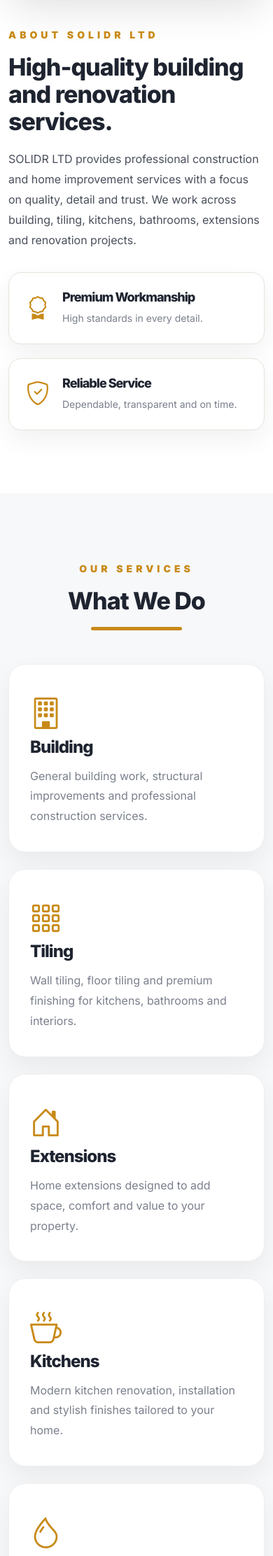
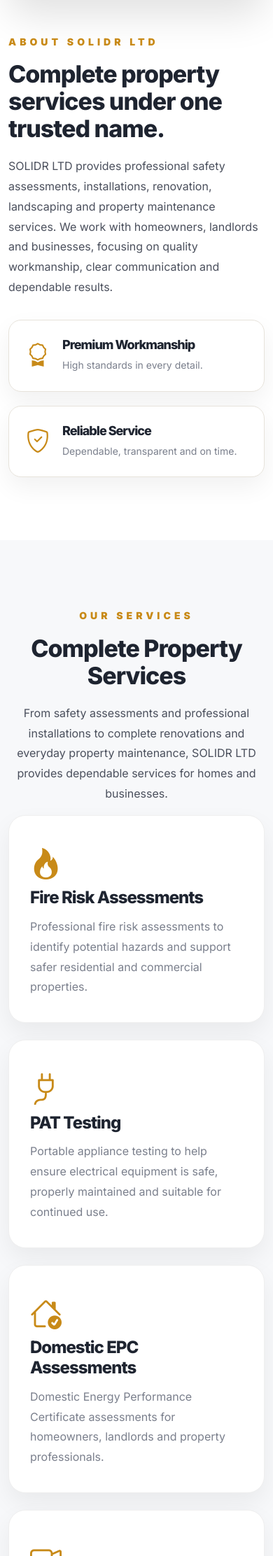
Before and after one commit to FT005/SolidR-Website, a Flask app: page / in a window 390 px wide. Shown: the part 1610-3834 px from the top of the page at 70% size. Run offline with Flask 3, Linux system fonts and the light colour scheme.

Commit message:
Revise service descriptions and update contact options
Updated service descriptions and added new services to the contact form.

```diff
--- a/templates/index.html
+++ b/templates/index.html
@@ -58,8 +58,9 @@
                     <span>Delivering Trust.</span>
                 </h1>
 
-                <p class="hero-text">
-                    Professional construction, renovation, tiling, kitchen, bathroom and extension specialists delivering premium workmanship with reliable service.
+               <p class="hero-description">
+  Professional property assessments, installations, renovations,
+  landscaping and maintenance services for homes and businesses.
 </p>
 
                 <div class="hero-buttons">
@@ -77,10 +78,11 @@
                     </div>
 
                     <div>
-                        <h3>Trusted Construction Partner</h3>
+                        <h3>Trusted Property Services Partner</h3>
 
                         <p>
-                            From planning to completion, SOLIDR LTD delivers clean finishes, strong workmanship and dependable service.
+  From safety assessments and installations to complete renovation and
+  maintenance, SOLIDR LTD delivers careful workmanship and dependable service.
 </p>
 
                         <hr>
@@ -114,11 +116,14 @@
                 <p class="section-subtitle">ABOUT SOLIDR LTD</p>
 
                 <h2 class="section-heading">
-                    High-quality building and renovation services.
+                   Complete property services under one trusted name.
                 </h2>
 
                 <p class="section-text">
-                    SOLIDR LTD provides professional construction and home improvement services with a focus on quality, detail and trust. We work across building, tiling, kitchens, bathrooms, extensions and renovation projects.
+                    SOLIDR LTD provides professional safety assessments, installations,
+  renovation, landscaping and property maintenance services. We work with
+  homeowners, landlords and businesses, focusing on quality workmanship,
+  clear communication and dependable results.
                 </p>
 
                 <div class="about-cards">
@@ -148,61 +153,231 @@
 </section>
 
 <!-- SERVICES -->
+<!-- SERVICES -->
 <section id="services" class="services-section">
   <div class="container">
 
-        <div class="text-center mb-5">
+    <div class="section-header text-center">
       <p class="section-subtitle">OUR SERVICES</p>
-            <h2 class="section-heading center-heading">What We Do</h2>
+
+      <h2 class="section-heading">
+        Complete Property Services
+      </h2>
+
+      <p class="section-description">
+        From safety assessments and professional installations to complete
+        renovations and everyday property maintenance, SOLIDR LTD provides
+        dependable services for homes and businesses.
+      </p>
     </div>
 
     <div class="row g-4">
 
+      <!-- Fire Risk Assessments -->
       <div class="col-md-6 col-lg-4">
         <div class="service-card">
-                    <i class="bi bi-building"></i>
-                    <h3>Building</h3>
-                    <p>General building work, structural improvements and professional construction services.</p>
+          <div class="service-icon">
+            <i class="bi bi-fire"></i>
+          </div>
+
+          <h3>Fire Risk Assessments</h3>
+
+          <p>
+            Professional fire risk assessments to identify potential hazards
+            and support safer residential and commercial properties.
+          </p>
         </div>
       </div>
 
+      <!-- PAT Testing -->
       <div class="col-md-6 col-lg-4">
         <div class="service-card">
-                    <i class="bi bi-grid-3x3-gap"></i>
-                    <h3>Tiling</h3>
-                    <p>Wall tiling, floor tiling and premium finishing for kitchens, bathrooms and interiors.</p>
+          <div class="service-icon">
+            <i class="bi bi-plug"></i>
+          </div>
+
+          <h3>PAT Testing</h3>
+
+          <p>
+            Portable appliance testing to help ensure electrical equipment is
+            safe, properly maintained and suitable for continued use.
+          </p>
         </div>
       </div>
 
+      <!-- Domestic EPC Assessments -->
       <div class="col-md-6 col-lg-4">
         <div class="service-card">
-                    <i class="bi bi-house-door"></i>
-                    <h3>Extensions</h3>
-                    <p>Home extensions designed to add space, comfort and value to your property.</p>
+          <div class="service-icon">
+            <i class="bi bi-house-check"></i>
+          </div>
+
+          <h3>Domestic EPC Assessments</h3>
+
+          <p>
+            Domestic Energy Performance Certificate assessments for
+            homeowners, landlords and property professionals.
+          </p>
         </div>
       </div>
 
+      <!-- CCTV Installation -->
       <div class="col-md-6 col-lg-4">
         <div class="service-card">
-                    <i class="bi bi-cup-hot"></i>
-                    <h3>Kitchens</h3>
-                    <p>Modern kitchen renovation, installation and stylish finishes tailored to your home.</p>
+          <div class="service-icon">
+            <i class="bi bi-camera-video"></i>
+          </div>
+
+          <h3>CCTV Installation</h3>
+
+          <p>
+            Reliable CCTV systems installed to improve security and provide
+            greater peace of mind for homes and businesses.
+          </p>
         </div>
       </div>
 
+      <!-- Tiling, Flooring and Carpentry -->
       <div class="col-md-6 col-lg-4">
         <div class="service-card">
-                    <i class="bi bi-droplet"></i>
-                    <h3>Bathrooms</h3>
-                    <p>Bathroom refurbishments, fittings, tiling and luxury upgrades with clean workmanship.</p>
+          <div class="service-icon">
+            <i class="bi bi-grid-3x3-gap"></i>
+          </div>
+
+          <h3>Tiling, Flooring &amp; Carpentry</h3>
+
+          <p>
+            Professional tiling, flooring and carpentry completed with careful
+            preparation, precision and a clean finish.
+          </p>
         </div>
       </div>
 
+      <!-- Painting and Decorating -->
       <div class="col-md-6 col-lg-4">
         <div class="service-card">
+          <div class="service-icon">
             <i class="bi bi-paint-bucket"></i>
-                    <h3>Renovation</h3>
-                    <p>Complete property renovation and improvement services for homes and businesses.</p>
+          </div>
+
+          <h3>Painting &amp; Decorating</h3>
+
+          <p>
+            Interior and exterior painting and decorating services designed
+            to refresh, protect and transform your property.
+          </p>
+        </div>
+      </div>
+
+      <!-- Sound System Installation -->
+      <div class="col-md-6 col-lg-4">
+        <div class="service-card">
+          <div class="service-icon">
+            <i class="bi bi-speaker"></i>
+          </div>
+
+          <h3>Sound System Installation</h3>
+
+          <p>
+            Neat and professional sound system installation for homes,
+            commercial spaces, venues and entertainment areas.
+          </p>
+        </div>
+      </div>
+
+      <!-- Custom-Built Wardrobes -->
+      <div class="col-md-6 col-lg-4">
+        <div class="service-card">
+          <div class="service-icon">
+            <i class="bi bi-door-closed"></i>
+          </div>
+
+          <h3>Custom-Built Wardrobes</h3>
+
+          <p>
+            Bespoke wardrobes designed and built to maximise storage while
+            complementing the style and layout of your room.
+          </p>
+        </div>
+      </div>
+
+      <!-- Garden Renovation and Landscaping -->
+      <div class="col-md-6 col-lg-4">
+        <div class="service-card">
+          <div class="service-icon">
+            <i class="bi bi-tree"></i>
+          </div>
+
+          <h3>Garden Renovation &amp; Landscaping</h3>
+
+          <p>
+            Garden renovation, design and landscaping services that create
+            attractive, practical and enjoyable outdoor spaces.
+          </p>
+        </div>
+      </div>
+
+      <!-- Bespoke Lighting Installation -->
+      <div class="col-md-6 col-lg-4">
+        <div class="service-card">
+          <div class="service-icon">
+            <i class="bi bi-lightbulb"></i>
+          </div>
+
+          <h3>Bespoke Lighting Installation</h3>
+
+          <p>
+            Tailored lighting installations that improve ambience,
+            functionality and the overall character of your space.
+          </p>
+        </div>
+      </div>
+
+      <!-- Shed Building and Installation -->
+      <div class="col-md-6 col-lg-4">
+        <div class="service-card">
+          <div class="service-icon">
+            <i class="bi bi-house-gear"></i>
+          </div>
+
+          <h3>Shed Building &amp; Installation</h3>
+
+          <p>
+            Shed construction and installation for secure storage,
+            workshops and practical garden spaces.
+          </p>
+        </div>
+      </div>
+
+      <!-- Bathroom and Kitchen Renovation -->
+      <div class="col-md-6 col-lg-4">
+        <div class="service-card">
+          <div class="service-icon">
+            <i class="bi bi-tools"></i>
+          </div>
+
+          <h3>Bathroom &amp; Kitchen Renovation</h3>
+
+          <p>
+            Complete bathroom and kitchen renovation services, from
+            preparation and installation through to the final finish.
+          </p>
+        </div>
+      </div>
+
+      <!-- General Handyman -->
+      <div class="col-md-6 col-lg-4">
+        <div class="service-card">
+          <div class="service-icon">
+            <i class="bi bi-hammer"></i>
+          </div>
+
+          <h3>General Handyman Services</h3>
+
+          <p>
+            Dependable support with repairs, maintenance, fitting,
+            installation and everyday property improvement tasks.
+          </p>
         </div>
       </div>
 
@@ -268,7 +443,7 @@
                     <p>Building Quality.<br>Delivering Trust.</p>
 
                     <div class="brand-info">
-                        <span><i class="bi bi-telephone-fill"></i> 07983 454351</span>
+                        <span><i class="bi bi-telephone-fill"></i> 020 8087 1955</span>
                         <span><i class="bi bi-envelope-fill"></i> solidr89@gmail.com</span>
                     </div>
                 </div>
@@ -288,14 +463,66 @@
 
                         <input type="text" name="phone" class="form-control" placeholder="Phone Number">
 
-                        <select name="service" class="form-select">
-                            <option selected disabled>Select a Service</option>
-                            <option>Building</option>
-                            <option>Tiling</option>
-                            <option>Kitchen</option>
-                            <option>Bathroom</option>
-                            <option>Extensions</option>
-                            <option>Renovation</option>
+                        <select
+  name="service"
+  id="service"
+  class="form-select"
+  aria-label="Select a service"
+  required
+>
+  <option value="" selected disabled>Select a Service</option>
+
+  <option value="Fire Risk Assessments">
+    Fire Risk Assessments
+  </option>
+
+  <option value="PAT Testing">
+    PAT Testing
+  </option>
+
+  <option value="Domestic EPC Assessments">
+    Domestic EPC Assessments
+  </option>
+
+  <option value="CCTV Installation">
+    CCTV Installation
+  </option>
+
+  <option value="Tiling, Flooring and Carpentry">
+    Tiling, Flooring &amp; Carpentry
+  </option>
+
+  <option value="Painting and Decorating">
+    Painting &amp; Decorating
+  </option>
+
+  <option value="Sound System Installation">
+    Sound System Installation
+  </option>
+
+  <option value="Custom-Built Wardrobes">
+    Custom-Built Wardrobes
+  </option>
+
+  <option value="Garden Renovation and Landscaping">
+    Garden Renovation &amp; Landscaping
+  </option>
+
+  <option value="Bespoke Lighting Installation">
+    Bespoke Lighting Installation
+  </option>
+
+  <option value="Shed Building and Installation">
+    Shed Building &amp; Installation
+  </option>
+
+  <option value="Bathroom and Kitchen Renovation">
+    Bathroom &amp; Kitchen Renovation
+  </option>
+
+  <option value="General Handyman Services">
+    General Handyman Services
+  </option>
 </select>
 
                         <textarea name="message" class="form-control" rows="5" placeholder="Tell us about your project..."></textarea>
@@ -320,7 +547,7 @@
         <p>Building Quality. Delivering Trust.</p>
 
         <div class="footer-contact">
-            <span><i class="bi bi-telephone-fill"></i> 07983 454351</span>
+            <span><i class="bi bi-telephone-fill"></i> 020 8087 1955</span>
             <span><i class="bi bi-envelope-fill"></i> solidr89@gmail.com</span>
         </div>
 
```
Lines whose indentation alone changed are shown as unchanged.
